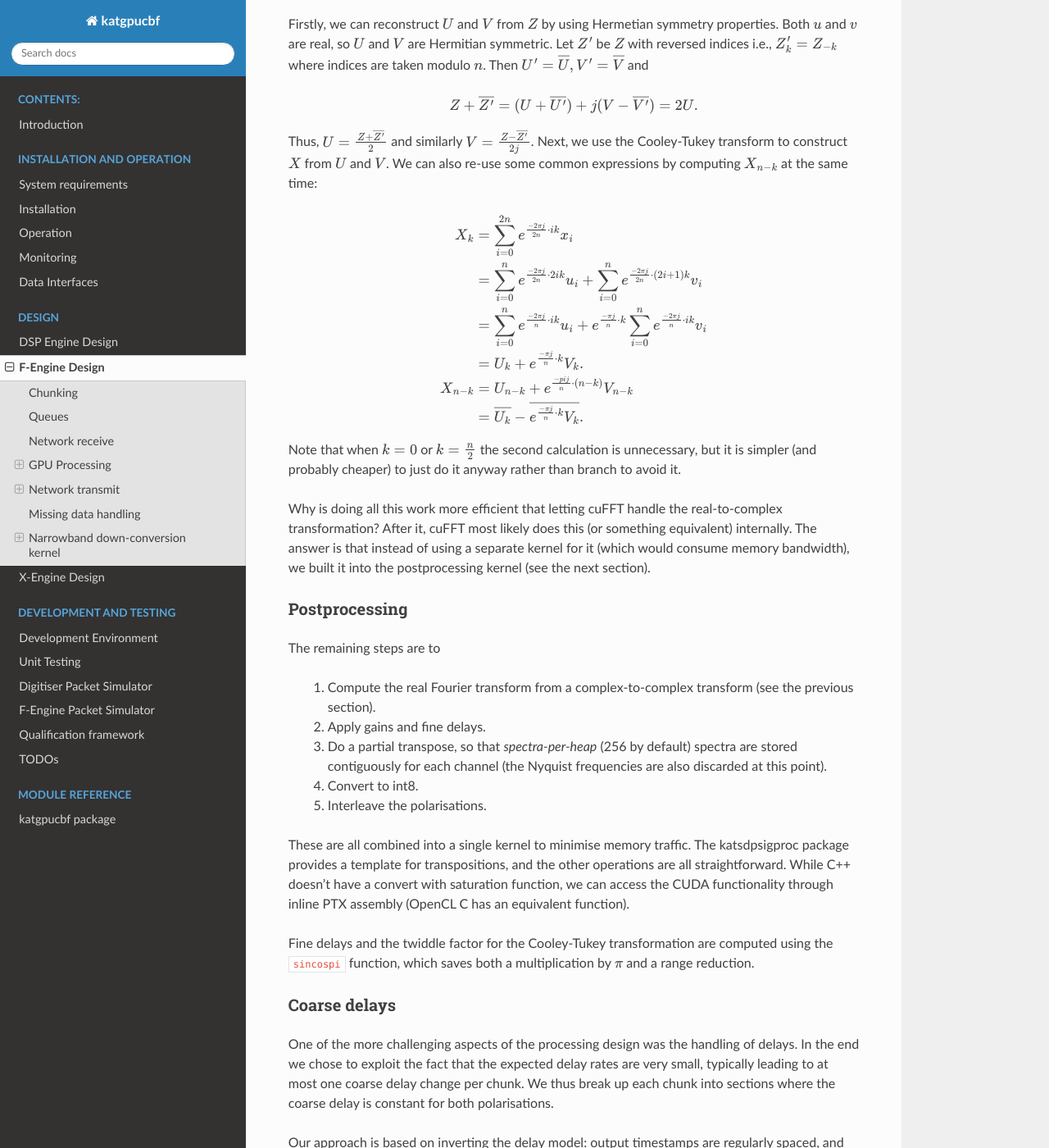
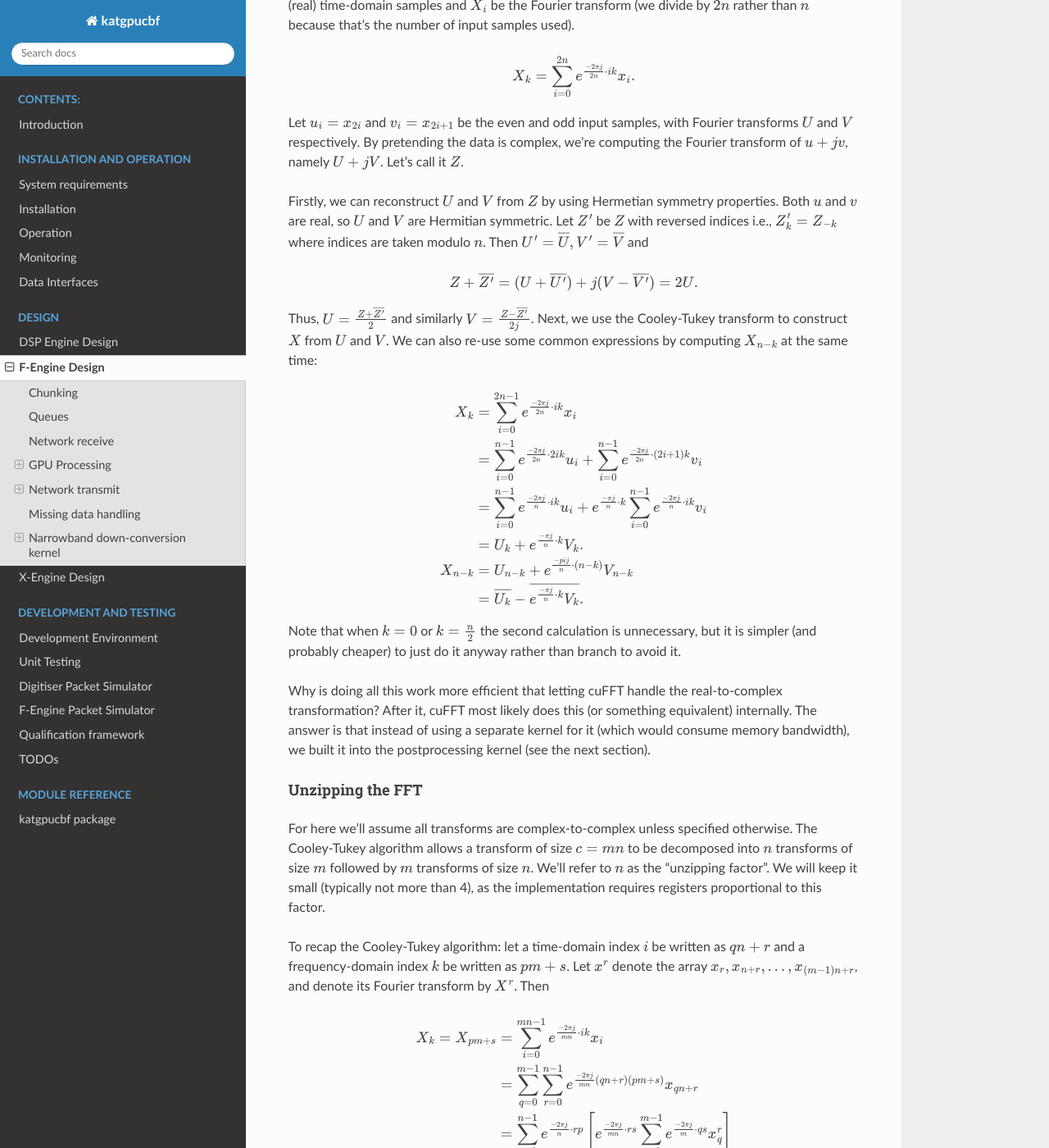
Before and after one commit to ska-sa/katgpucbf, a Sphinx documentation site: the page built from doc/fgpu.design.rst, in a window 1280 px wide and 1400 px high, scrolled down 3461 px. Shown: the whole window at 82% size. Built offline with Sphinx 7.4.7 and the Read the Docs theme 2.0.0, drawn with Linux system fonts in a browser that asks for light colours; formulas are drawn with MathJax 3; the version number could not be read and is left out; some of the changed text lies outside the part shown.

Commit message:
Update design doc for unzipping the FFT

```diff
--- a/doc/fgpu.design.rst
+++ b/doc/fgpu.design.rst
@@ -168,11 +168,23 @@
 built-in support for doing multiple FFTs at once means that it can saturate
 the GPU even with small channel counts.
 
-For performance reasons the FFT is computed in a roundabout way. Instead of
-ask cuFFT to do a real-to-complex transformation, we pass it a pointer to the
-real data but ask it to do a complex-to-complex transformation. We then
-post-process the result to get the actual transformation we needed.
+Naïvely using cuFFT for the full real-to-complex transformation can be quite
+slow and require multiple passes over the memory, because
 
+1. There is a maximum number of channels that cuFFT can handle in one pass (it
+   depends on the GPU, but seems to be 16384 for a GeForce RTX 3080 Ti).
+   Larger transforms require at least one more pass.
+
+2. It appears to handle real-to-complex transforms by first doing a
+   complex-to-complex transform and then using an additional pass to fix up
+   the result.
+
+For performance reasons, we move part of the Fourier Transform into the
+post-processing kernel (using the Cooley-Tukey algorithm), and also handle
+fixing up the real-to-complex transformation.
+
+Real-to-complex transform
+~~~~~~~~~~~~~~~~~~~~~~~~~
 Let's introduce some notation to see how this works. Let :math:`n` be the
 number of channels, :math:`x_i` be the (real) time-domain samples and
 :math:`X_i` be the Fourier transform (we divide by :math:`2n` rather than
@@ -200,11 +212,11 @@
 
 .. math::
 
-   X_k &= \sum_{i=0}^{2n} e^{\frac{-2\pi j}{2n}\cdot ik} x_i\\
-       &= \sum_{i=0}^n e^{\frac{-2\pi j}{2n}\cdot 2ik} u_i +
-          \sum_{i=0}^n e^{\frac{-2\pi j}{2n}\cdot (2i+1)k} v_i\\
-       &= \sum_{i=0}^n e^{\frac{-2\pi j}{n}\cdot ik} u_i +
-          e^{\frac{-\pi j}{n}\cdot k}\sum_{i=0}^n e^{\frac{-2\pi j}{n}\cdot ik} v_i\\
+   X_k &= \sum_{i=0}^{2n-1} e^{\frac{-2\pi j}{2n}\cdot ik} x_i\\
+       &= \sum_{i=0}^{n-1} e^{\frac{-2\pi j}{2n}\cdot 2ik} u_i +
+          \sum_{i=0}^{n-1} e^{\frac{-2\pi j}{2n}\cdot (2i+1)k} v_i\\
+       &= \sum_{i=0}^{n-1} e^{\frac{-2\pi j}{n}\cdot ik} u_i +
+          e^{\frac{-\pi j}{n}\cdot k}\sum_{i=0}^{n-1} e^{\frac{-2\pi j}{n}\cdot ik} v_i\\
        &= U_k + e^{\frac{-\pi j}{n}\cdot k} V_k.\\
    X_{n-k} &= U_{n-k} + e^{\frac{-pi j}{n}\cdot (n-k)} V_{n-k}\\
            &= \overline{U_k} - \overline{e^{\frac{-\pi j}{n}\cdot k} V_k}.
@@ -218,6 +230,53 @@
 something equivalent) internally. The answer is that instead of using a
 separate kernel for it (which would consume memory bandwidth), we built it
 into the postprocessing kernel (see the next section).
+
+Unzipping the FFT
+~~~~~~~~~~~~~~~~~
+For here we'll assume all transforms are complex-to-complex unless specified
+otherwise. The Cooley-Tukey algorithm allows a transform of size :math:`c =
+mn` to be decomposed into :math:`n` transforms of size :math:`m` followed by
+:math:`m` transforms of size :math:`n`. We'll refer to :math:`n` as the
+"unzipping factor". We will keep it small (typically not more than 4), as the
+implementation requires registers proportional to this factor.
+
+To recap the Cooley-Tukey algorithm: let a time-domain index :math:`i` be
+written as :math:`qn + r` and a frequency-domain index :math:`k` be
+written as :math:`pm + s`. Let :math:`x^r` denote the array :math:`x_r, x_{n+r},
+\dots, x_{(m-1)n+r}`, and denote its Fourier transform by :math:`X^r`. Then
+
+.. math::
+
+   X_k = X_{pm+s}
+   &= \sum_{i=0}^{mn - 1} e^{\frac{-2\pi j}{mn}\cdot ik} x_i\\
+   &= \sum_{q=0}^{m - 1}\sum_{r=0}^{n-1}
+      e^{\frac{-2\pi j}{mn}(qn + r)(pm + s)} x_{qn + r}\\
+   &= \sum_{r=0}^{n-1} e^{\frac{-2\pi j}{n}\cdot rp} \left[e^{\frac{-2\pi j}{mn}\cdot rs}
+      \sum_{q=0}^{m-1} e^{\frac{-2\pi j}{m}\cdot qs} x^r_q\right]\\
+   &= \sum_{r=0}^{n-1} e^{\frac{-2\pi j}{n}\cdot rp}
+      \left[e^{\frac{-2\pi j}{mn}\cdot rs} X^r_s\right].
+
+The whole expression is a Fourier transform of the expression in brackets
+(the exponential inside the bracket is the so-called "twiddle factor").
+
+An inconvenience of this structure is that :math:`x^r` is not a contiguous
+input samples, but rather of a strided array. While cuFFT does support both
+strided inputs and batched transformations, we couldn't batch over :math:`r`
+and over multiple spectra at the same time as it only supports a single batch
+dimension with corresponding stride. We solve this by modifying the PFB kernel
+to reorder its output such that each :math:`x^r` is output contiguously. This
+can be done by shuffling some bits in the output index (because we assume
+powers of two everywhere).
+
+In the post-processing kernel, each work-item computes the results for a
+single :math:`s` and for all :math:`p`. To compute the real-to-complex
+transformation, it also needs to compute
+
+.. math::
+
+   \overline{X_{-k}} = \overline{X_{-pm - s}}
+   = \sum_{r=0}^{n-1} e^{\frac{-2\pi j}{n}\cdot rp}
+     \left[e^{\frac{-2\pi j}{mn}\cdot rs} \overline{X^r_{-s}}\right].
 
 Postprocessing
 ^^^^^^^^^^^^^^
```
